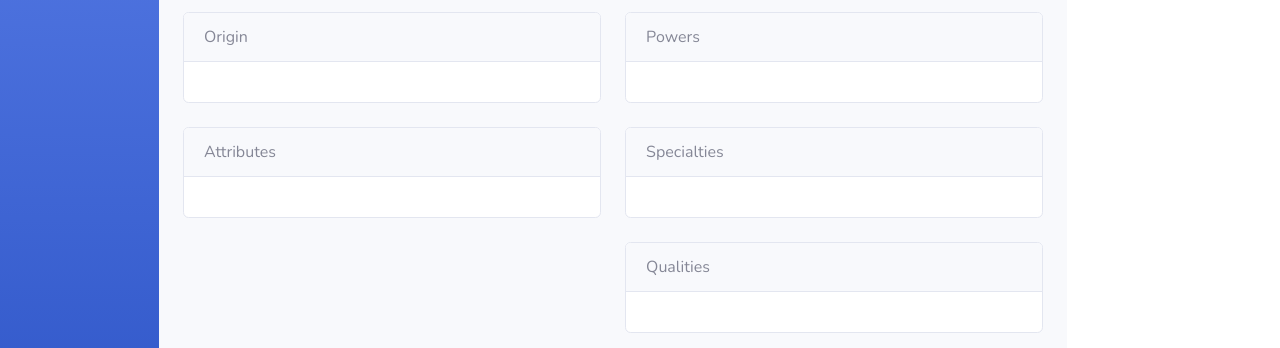
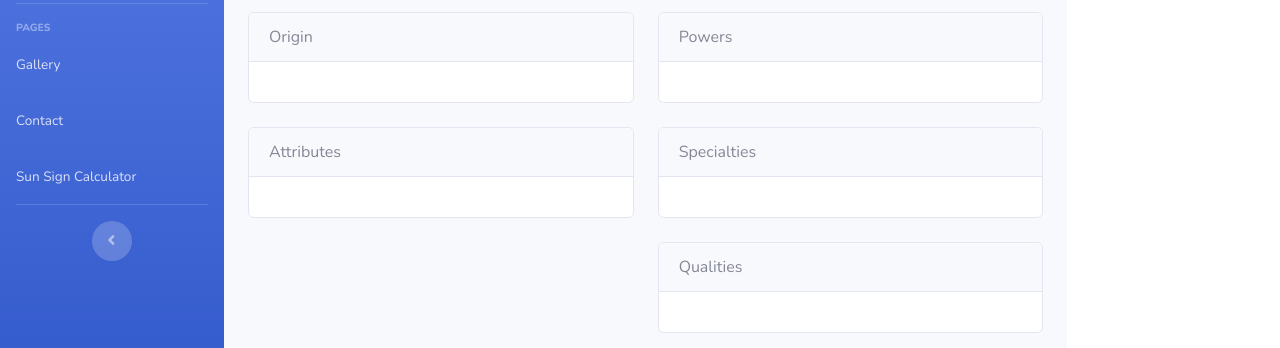
Before and after one commit to JosephDavidTalbot/JosephDavidTalbot.github.io, a website with bundled scripts: page charGen.html in a window 1280 px wide. Shown: the part 124-472 px from the top of the page. Built offline with nearby package versions, Linux system fonts and the light colour scheme.

Commit message:
added includeHTML to chargen

```diff
--- a/charGen.html
+++ b/charGen.html
@@ -155,6 +155,7 @@
 
   <!-- Custom scripts for all pages-->
   <script src="js/sb-admin-2.min.js"></script>
+  <script src="js/includeHTML.js"></script>
 
 </body>
 
```
